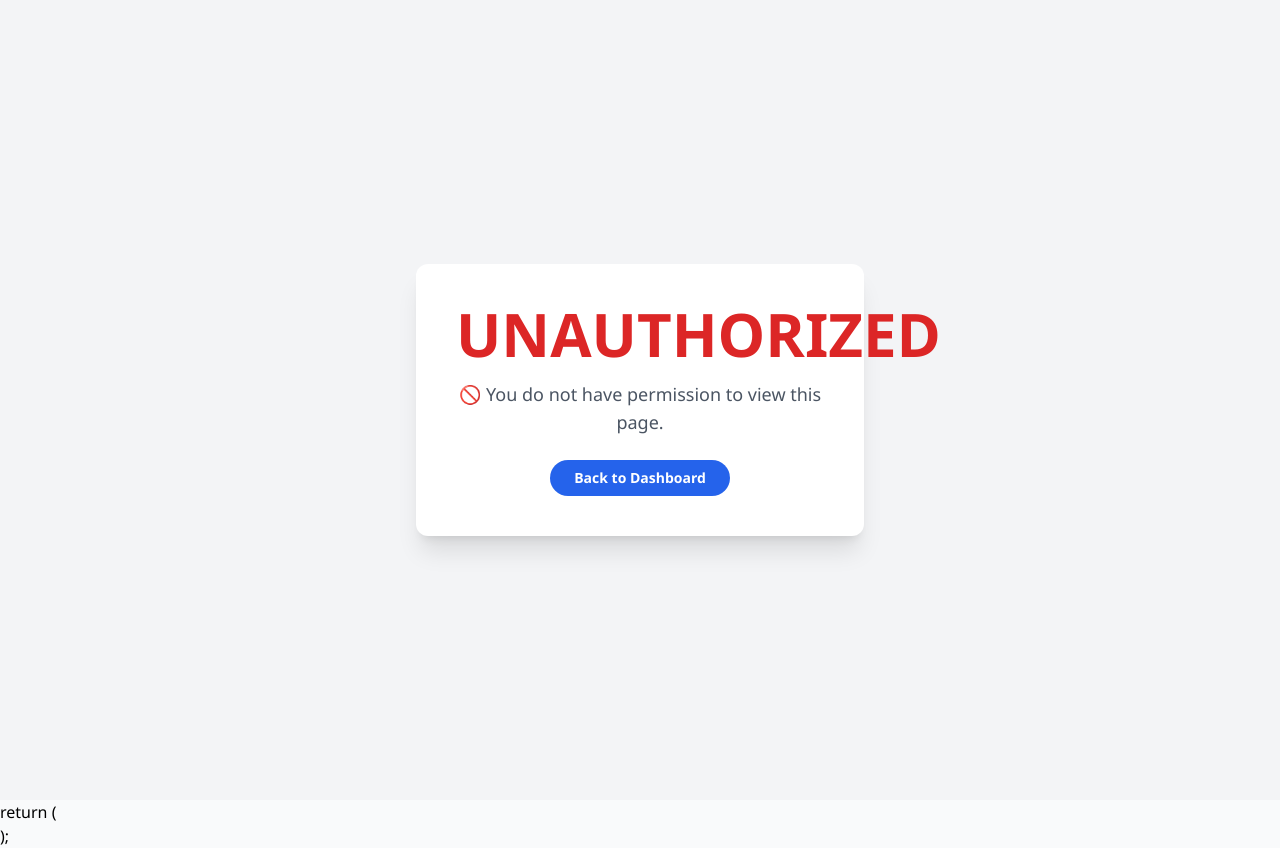
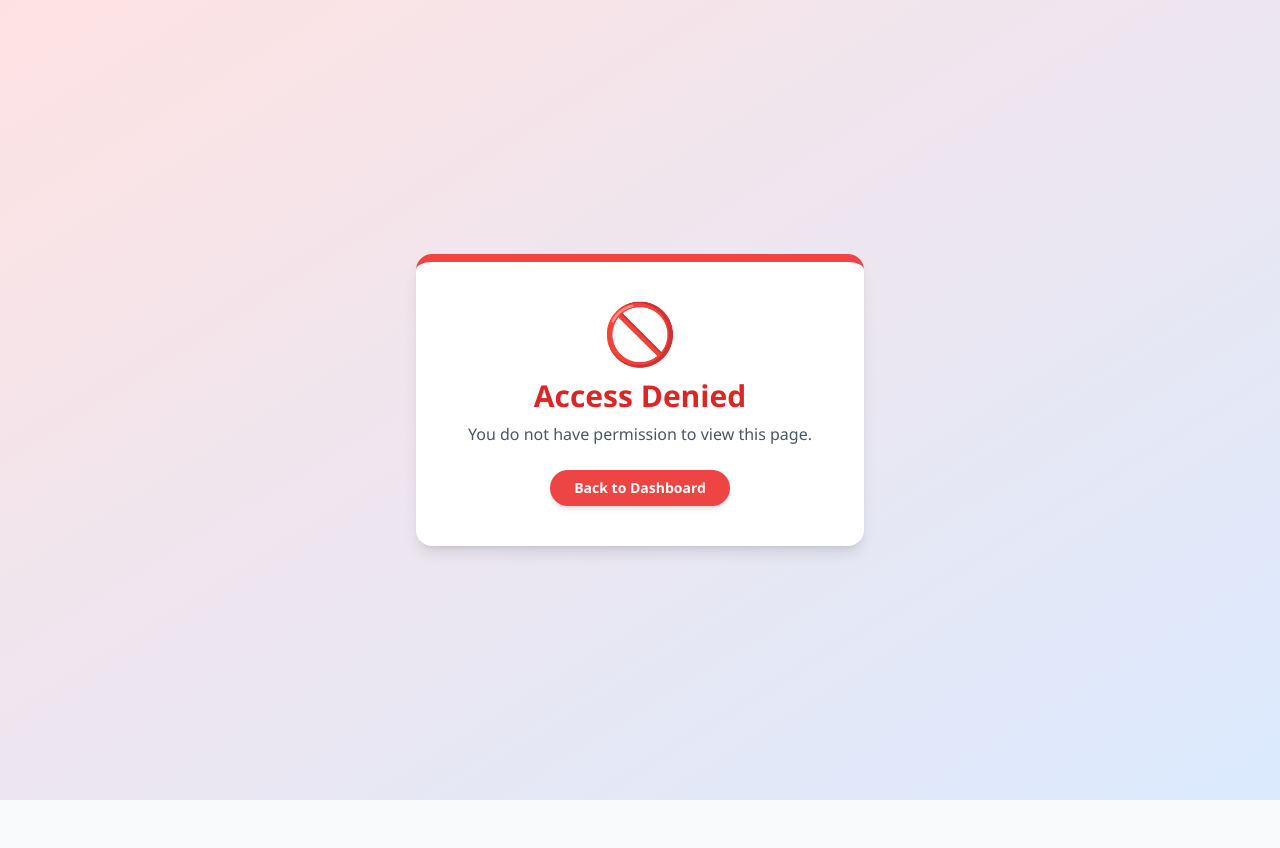
Before and after one commit to vnzxc12/hris-app, a React (Create React App) app in the folder hris-frontend/: page /unauthorized in a window 1280 px wide. After the commit the page ends 800 px from the top, so only its background shows below. Built offline with nearby package versions, Linux system fonts and the light colour scheme.

Commit message:
WORKING VERSION NOW CAN REVERT HERE IF NEEDED

```diff
--- a/hris-frontend/src/App.js
+++ b/hris-frontend/src/App.js
@@ -14,13 +14,6 @@ import FilesPage from './FilesPage';
 import { AuthContext } from "./AuthContext";
 import "react-toastify/dist/ReactToastify.css";
 import { ToastContainer } from "react-toastify";
-
-console.log("Dashboard:", Dashboard);
-console.log("HomePage:", HomePage);
-console.log("FilesPage:", FilesPage);
-console.log("TimeLogsPage:", TimeLogsPage);
-console.log("TimeTrackerPage:", TimeTrackerPage);
-console.log("ProtectedRoute:", ProtectedRoute);
 
 function App() {
   const [user, setUser] = useState(() => {
@@ -40,13 +33,8 @@ function App() {
   const handleLoginSuccess = (loggedInUser) => {
     setUser(loggedInUser);
     localStorage.setItem("user", JSON.stringify(loggedInUser));
-
-    // Redirect all users to Home
     navigate("/home");
   };
-
-  const role = user?.role?.toLowerCase();
-  const employeeId = user?.employee_id;
 
   return (
     <AuthContext.Provider value={{ user, setUser }}>
@@ -74,7 +62,6 @@ function App() {
                   : <Navigate to="/unauthorized" />
               }
             />
-
             <Route
               path="/files"
               element={
@@ -123,25 +110,13 @@ function App() {
                 </ProtectedRoute>
               }
             />
-
-            {/* Default redirect for unknown routes */}
-            <Route
-              path="*"
-              element={<Navigate to="/home" />}
-            />
+            <Route path="*" element={<Navigate to="/home" />} />
           </>
         )}
 
-        {/* Redirect if not logged in */}
         {!user && <Route path="*" element={<Navigate to="/login" />} />}
       </Routes>
-      return (
-  <AuthContext.Provider value={{ user, setUser }}>
-    <Routes>
-      {/* ... all your routes */}
-    </Routes>
 
-    {/* ✅ Add ToastContainer just once here */}
       <ToastContainer
         position="top-center"
         autoClose={3000}
@@ -154,9 +129,6 @@ function App() {
       />
     </AuthContext.Provider>
   );
-
-    </AuthContext.Provider>
-  );
 }
 
 export default App;
--- a/hris-frontend/src/Unauthorized.js
+++ b/hris-frontend/src/Unauthorized.js
@@ -5,18 +5,20 @@ const Unauthorized = () => {
   const navigate = useNavigate();
 
   const handleBack = () => {
-    // Navigate to employee dashboard or profile
-    navigate("/employee-details"); // adjust path if needed
+    navigate("/employee-details"); // Adjust as needed
   };
 
   return (
-    <div className="h-screen flex items-center justify-center bg-gray-100 text-center px-4">
-      <div className="bg-white shadow-xl rounded-xl p-10 max-w-md w-full">
-        <h1 className="text-red-600 text-6xl font-black mb-4">UNAUTHORIZED</h1>
-        <p className="text-lg text-gray-600 mb-6">🚫 You do not have permission to view this page.</p>
+    <div className="min-h-screen flex items-center justify-center bg-gradient-to-br from-red-100 to-blue-100 px-4">
+      <div className="bg-white rounded-2xl shadow-lg p-10 text-center max-w-md w-full border-t-8 border-red-500">
+        <div className="text-6xl mb-4">🚫</div>
+        <h1 className="text-3xl font-bold text-red-600 mb-2">Access Denied</h1>
+        <p className="text-gray-600 mb-6">
+          You do not have permission to view this page.
+        </p>
         <button
           onClick={handleBack}
-          className="bg-blue-600 text-white px-6 py-2 rounded-full hover:bg-blue-700 transition"
+          className="bg-red-500 text-white px-6 py-2 rounded-full hover:bg-red-600 transition duration-300 shadow-md"
         >
           Back to Dashboard
         </button>
```
Lines whose indentation alone changed are shown as unchanged.
